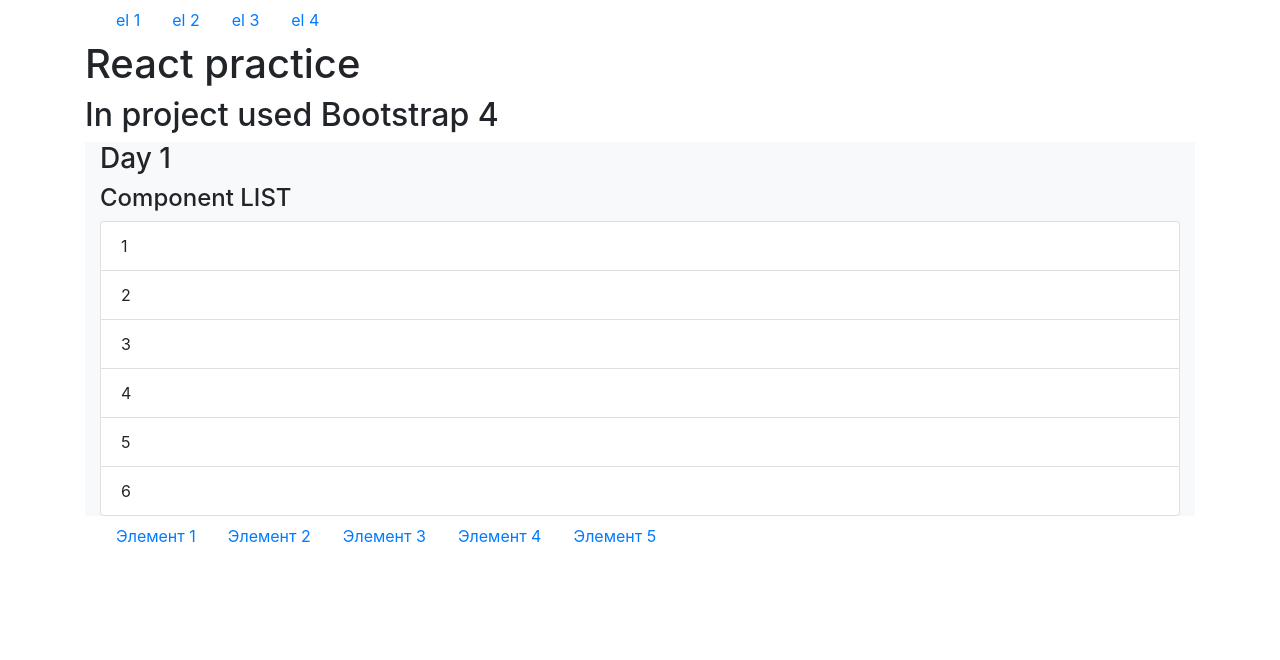
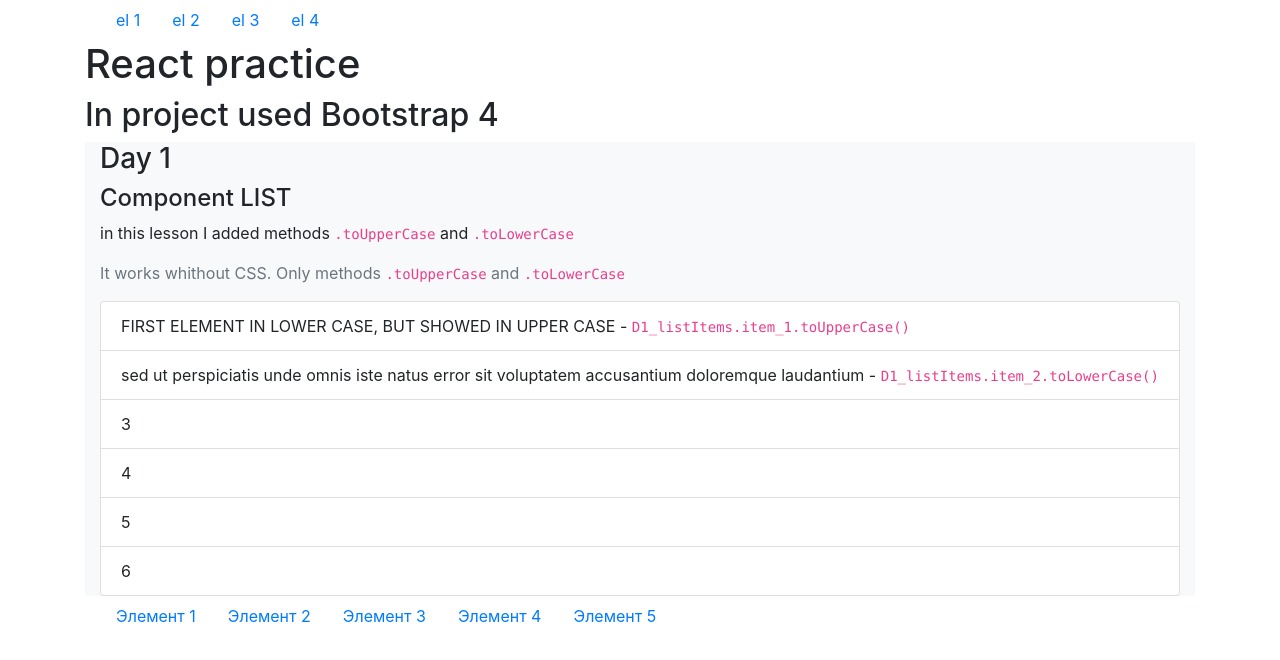
Before and after one commit to zbralex/react, a React (Create React App) app in the folder react-ui/: page / in a window 1280 px wide. Shown: the top 660 px of the page. Built offline with nearby package versions, Linux system fonts and the light colour scheme.

Commit message:
day 1. List and case text

```diff
--- a/react-ui/src/components/days/D1.jsx
+++ b/react-ui/src/components/days/D1.jsx
@@ -1,9 +1,12 @@
 import React from 'react'
 
 function D1() {
+    const aboutLearnedCode = ['.toUpperCase', '.toLowerCase'];
+    const aboutLearned = 'in this lesson I added methods';
+    const aboutLearnedHow ="It works whithout CSS. Only methods"
     const D1_listItems = {
-        item_1: '1',
-        item_2: '2',
+        item_1: 'first element  in Lower Case, but showed in Upper Case',
+        item_2: 'SED UT PERSPICIATIS UNDE OMNIS ISTE NATUS ERROR SIT VOLUPTATEM ACCUSANTIUM DOLOREMQUE LAUDANTIUM',
         item_3: '3',
         item_4: '4',
         item_5: '5',
@@ -13,9 +16,11 @@
         <div className="container bg-light">
             <h3 className="h3">Day 1</h3>
             <p className="h4">Component LIST</p>
+            <p>{aboutLearned} <code>{aboutLearnedCode[0]}</code> and <code>{aboutLearnedCode[1]}</code></p>
+            <p className="text-secondary">{aboutLearnedHow} <code>{aboutLearnedCode[0]}</code> and <code>{aboutLearnedCode[1]}</code></p>
             <ul className="list-group">
-                <li className="list-group-item">{D1_listItems.item_1}</li>
-                <li className="list-group-item">{D1_listItems.item_2}</li>
+                <li className="list-group-item" style={{}}>{D1_listItems.item_1.toUpperCase()} - <code>D1_listItems.item_1.toUpperCase()</code></li>
+                <li className="list-group-item">{D1_listItems.item_2.toLowerCase()} - <code>D1_listItems.item_2.toLowerCase()</code></li>
                 <li className="list-group-item">{D1_listItems.item_3}</li>
                 <li className="list-group-item">{D1_listItems.item_4}</li>
                 <li className="list-group-item">{D1_listItems.item_5}</li>
```
